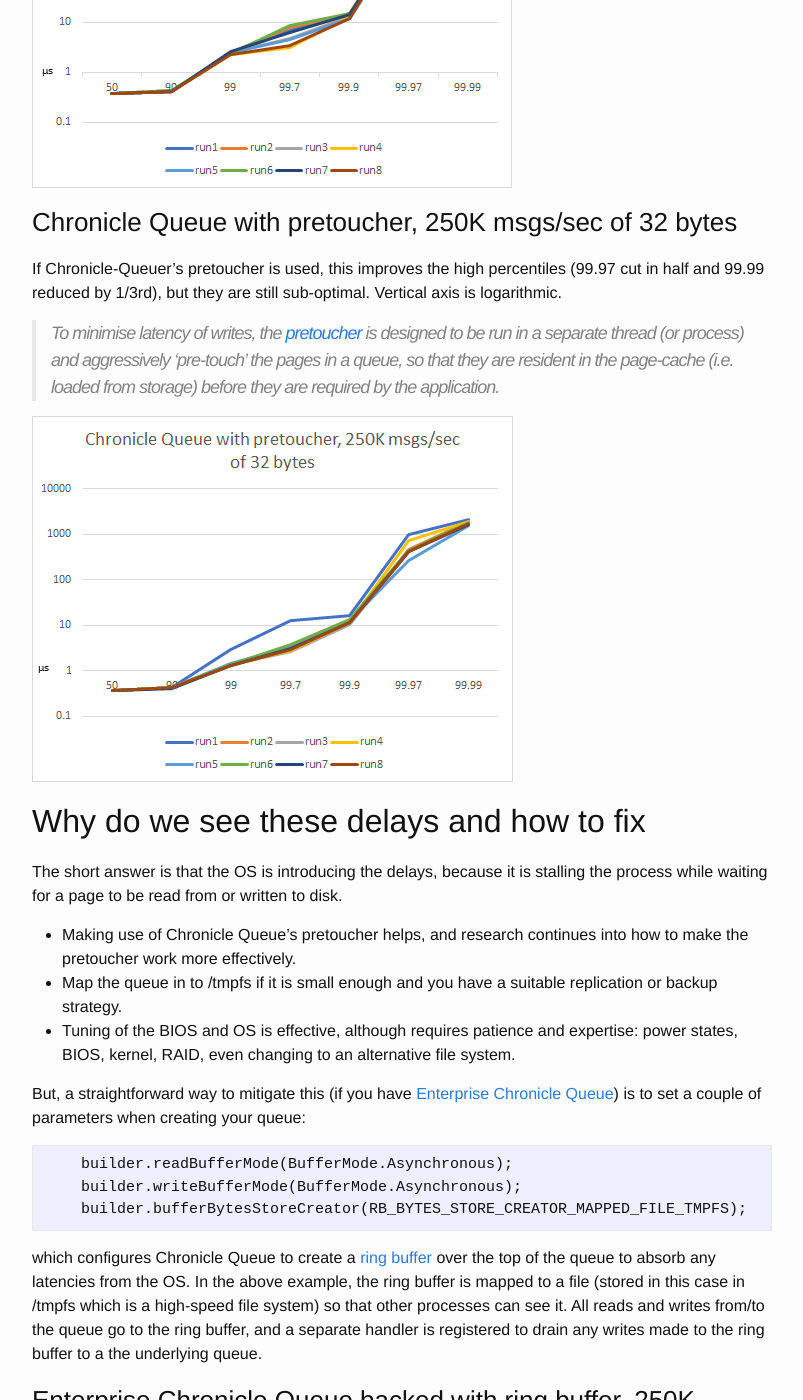
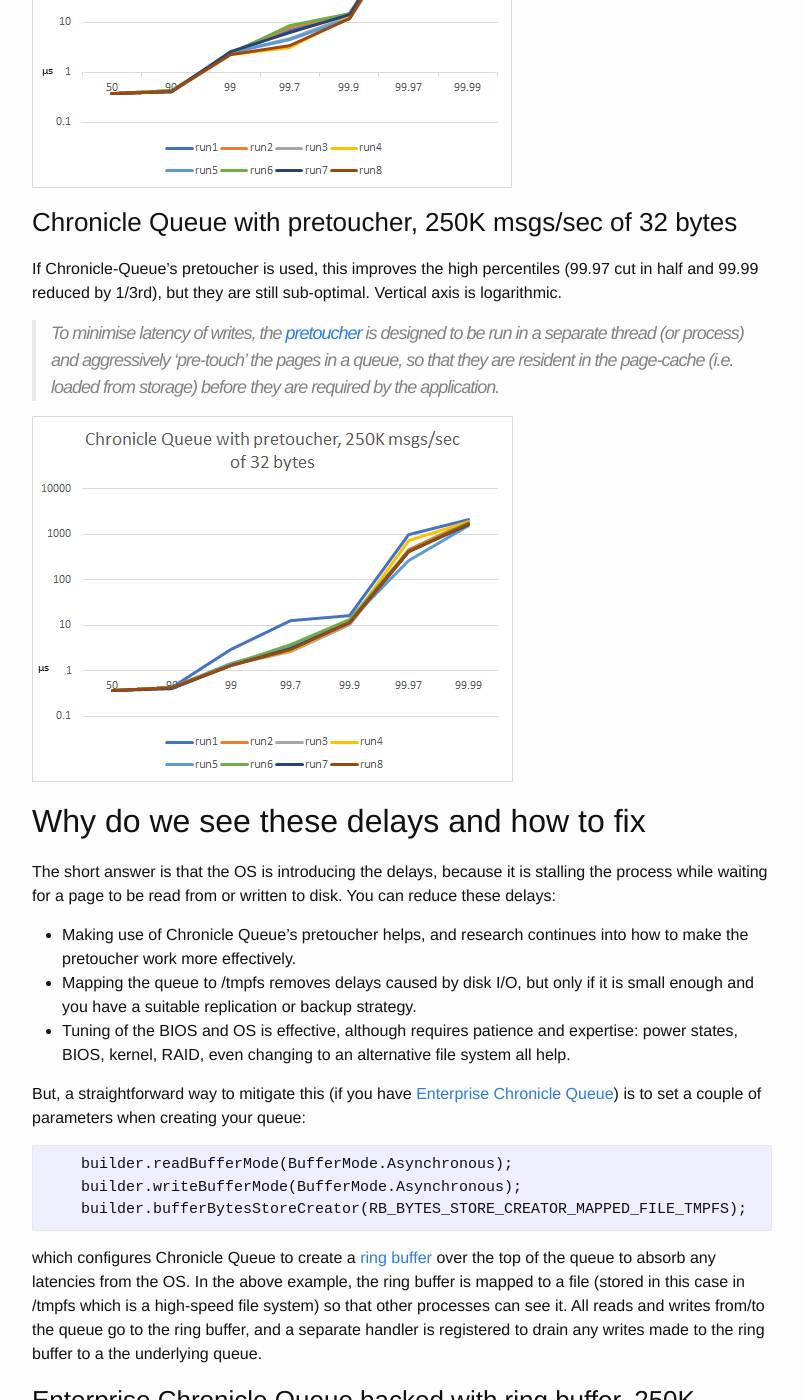
Before and after one commit to JerryShea/jerryshea.github.io, a Jekyll site: the page built from _posts/2018-7-27-RingBuffer.md, in a window 1280 px wide and 1400 px high, scrolled down 1574 px. Shown: the whole window, without its empty margins (238-1041 px from the left). Built offline with Jekyll 4.4.1, drawn with Linux system fonts in a browser that asks for light colours; some of the changed text lies outside the part shown.

Commit message:
latest RB numbers improve wording spelling

```diff
--- a/_posts/2018-7-27-RingBuffer.md
+++ b/_posts/2018-7-27-RingBuffer.md
@@ -35,7 +35,7 @@ start to increase to the low milliseconds - 99.99 is ~2.5ms. Vertical axis is lo
 ![Chronicle Queue, 250K msgs/sec of 32 bytes](/images/2.png)
 
 ### Chronicle Queue with pretoucher, 250K msgs/sec of 32 bytes
-If Chronicle-Queuer's pretoucher is used, this improves the high percentiles
+If Chronicle-Queue's pretoucher is used, this improves the high percentiles
 (99.97 cut in half and 99.99 reduced by 1/3rd), but they are still sub-optimal. Vertical axis is logarithmic.
 
 > To minimise latency of writes, the [pretoucher](https://github.com/OpenHFT/Chronicle-Queue/blob/9a56a86bf7f489d838d030a6486570cfb1b5cb15/src/main/java/net/openhft/chronicle/queue/impl/single/Pretoucher.java) is designed to be run in a separate thread (or process) and aggressively 'pre-touch' the pages in a queue, so that they are resident in the page-cache (i.e. loaded from storage) before they are required by the application.
@@ -45,11 +45,11 @@ If Chronicle-Queuer's pretoucher is used, this improves the high percentiles
 ## Why do we see these delays and how to fix
 
 The short answer is that the OS is introducing the delays, because it is stalling the process while waiting for a page to
-be read from or written to disk.
+be read from or written to disk. You can reduce these delays:
 * Making use of Chronicle Queue's pretoucher helps, and research continues into how to make the pretoucher work more effectively.
-* Map the queue in to /tmpfs if it is small enough and you have a suitable replication or backup strategy.
+* Mapping the queue to /tmpfs removes delays caused by disk I/O, but only if it is small enough and you have a suitable replication or backup strategy.
 * Tuning of the BIOS and OS is effective, although requires patience and expertise: power states, BIOS, kernel, RAID,
-even changing to an alternative file system.
+even changing to an alternative file system all help.
 
 But, a straightforward way to mitigate this (if you have [Enterprise Chronicle Queue](https://chronicle.software/products/queue/))
 is to set a couple of parameters when creating your queue:
```
Also changed, not shown: other parts of _posts/2018-7-27-RingBuffer.md (+2 -2 lines), images/4.png (deleted), images/41.png (added).
